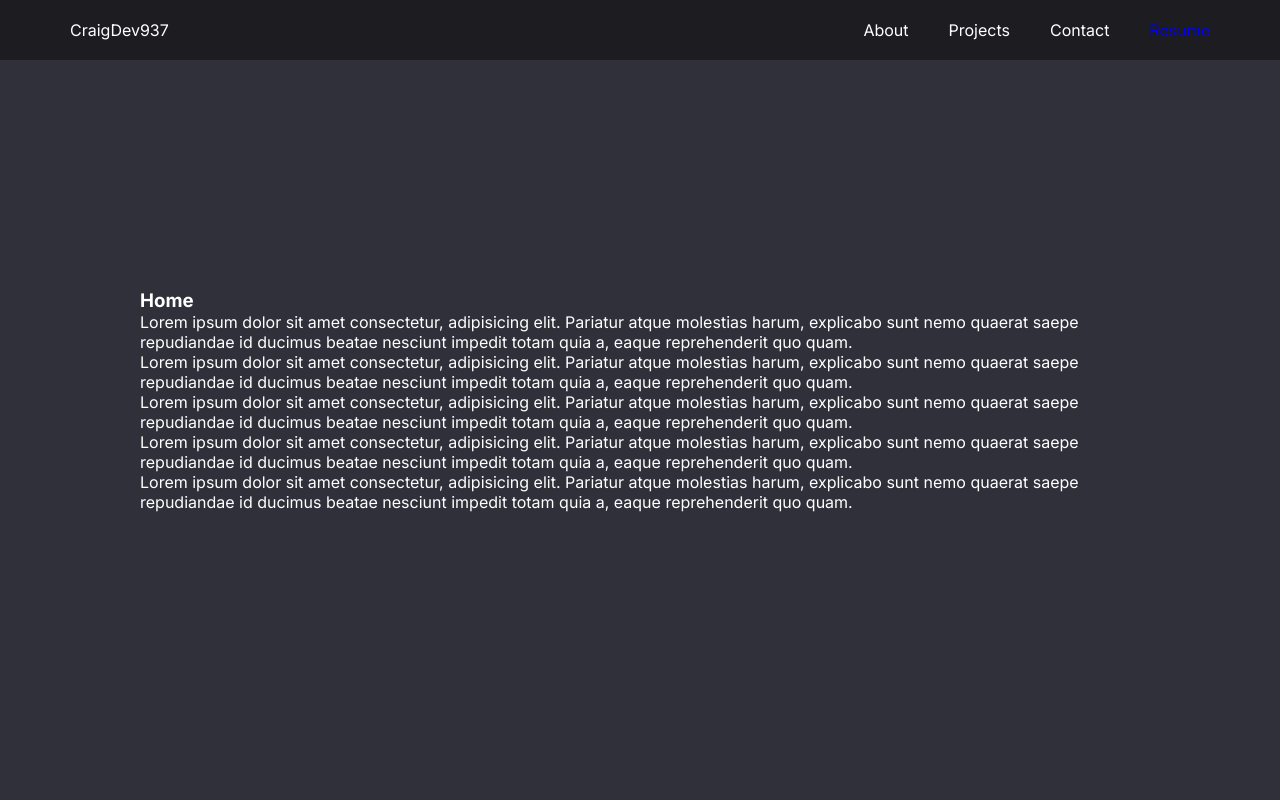
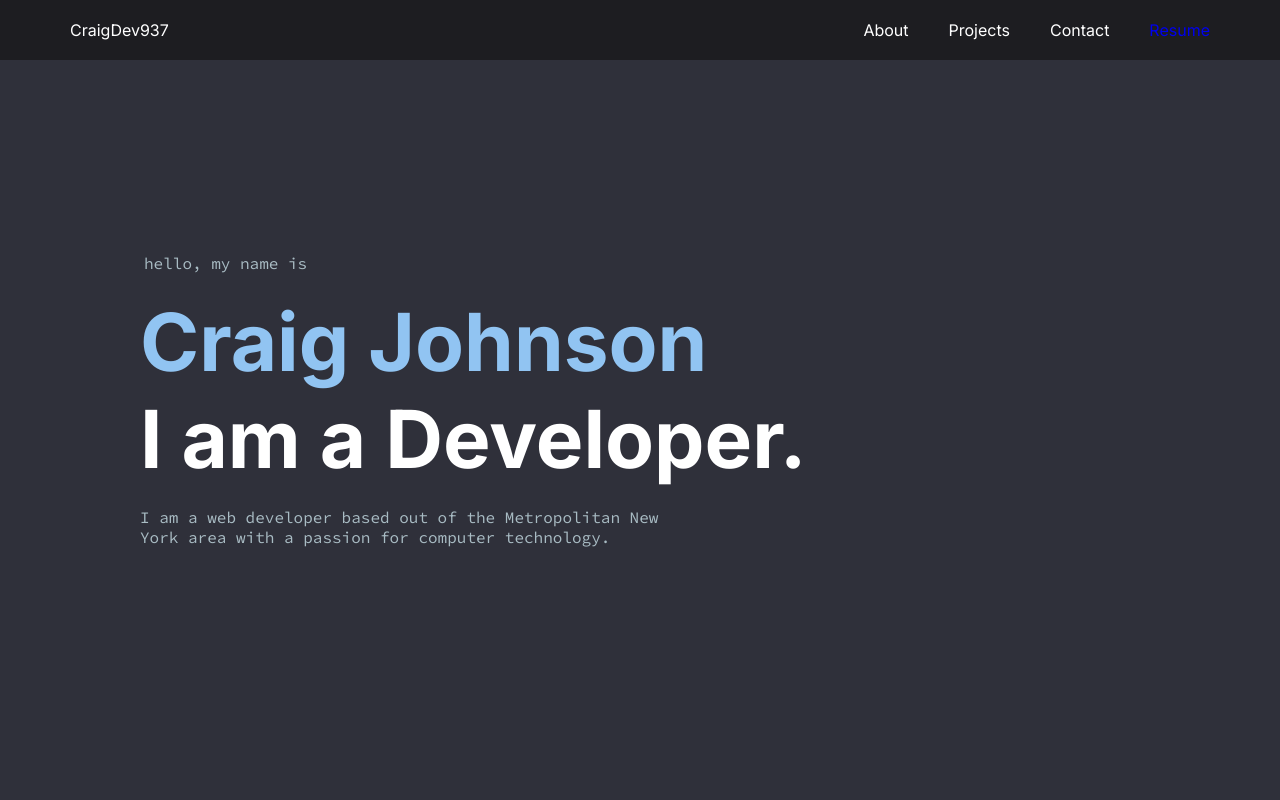
Before and after one commit to craigdev937/tportfolio1, a React app: page / in a window 1280 px wide. Shown: the top 800 px of the page. Built offline with nearby package versions, Linux system fonts and the light colour scheme; the HTML template or start-up script is replaced by a standard one.

Commit message:
Updated the Home component.

```diff
--- a/src/app/App.css
+++ b/src/app/App.css
@@ -1,4 +1,5 @@
 @import url('https://fonts.googleapis.com/css2?family=Inter:wght@400;500;600;700&display=swap');
+@import url('https://fonts.googleapis.com/css2?family=Source+Code+Pro:wght@400;600&display=swap');
 
 :root {
     --font-small: 14px;
@@ -12,7 +13,8 @@
     --background-card-hover: #69c7d6ca;
     --text-main: #fff;
     --text-muted: #a9bcc4;
-    --text-highlight: #69c8d6;
+    /* --text-highlight: #69c8d6; */
+    --text-highlight: #91c4f2;
     --text-highlight-hover: #69c7d639;
 }
 
@@ -48,7 +50,7 @@
 
 .main__pages {
     min-height: 100vh;
-    padding: 0px 50px;
+    padding: 0px 40px;
 }
 
 .blur {
--- a/src/containers/home/Home.css
+++ b/src/containers/home/Home.css
@@ -0,0 +1,25 @@
+.intro__text {
+    color: var(--text-muted);
+    margin: 0px 0px 20px 4px;
+    font-family: 'Source Code Pro', monospace;
+}
+
+.large__head {
+    font-size: clamp(40px, 8vw, 80px);
+    font-family: 'Inter', sans-serif;
+}
+
+.my__name {
+    color: var(--text-highlight);
+}
+
+.title {
+    color: var(--text-main);
+}
+
+.description {
+    color: var(--text-muted);
+    max-width: 540px;
+    margin-top: 20px;
+    font-family: 'Source Code Pro', monospace;
+}
--- a/src/containers/home/Home.tsx
+++ b/src/containers/home/Home.tsx
@@ -1,16 +1,50 @@
 import React from "react";
 import "./Home.css";
+import { motion } from "framer-motion";
 
 export const Home = (): JSX.Element => {
     return (
         <React.Fragment>
-            <section id="home" className="app__section">
-                <h1>Home</h1>
-                <p>Lorem ipsum dolor sit amet consectetur, adipisicing elit. Pariatur atque molestias harum, explicabo sunt nemo quaerat saepe repudiandae id ducimus beatae nesciunt impedit totam quia a, eaque reprehenderit quo quam.</p>
-                <p>Lorem ipsum dolor sit amet consectetur, adipisicing elit. Pariatur atque molestias harum, explicabo sunt nemo quaerat saepe repudiandae id ducimus beatae nesciunt impedit totam quia a, eaque reprehenderit quo quam.</p>
-                <p>Lorem ipsum dolor sit amet consectetur, adipisicing elit. Pariatur atque molestias harum, explicabo sunt nemo quaerat saepe repudiandae id ducimus beatae nesciunt impedit totam quia a, eaque reprehenderit quo quam.</p>
-                <p>Lorem ipsum dolor sit amet consectetur, adipisicing elit. Pariatur atque molestias harum, explicabo sunt nemo quaerat saepe repudiandae id ducimus beatae nesciunt impedit totam quia a, eaque reprehenderit quo quam.</p>
-                <p>Lorem ipsum dolor sit amet consectetur, adipisicing elit. Pariatur atque molestias harum, explicabo sunt nemo quaerat saepe repudiandae id ducimus beatae nesciunt impedit totam quia a, eaque reprehenderit quo quam.</p>
+            <section id="home"
+                className="app__section">
+                <motion.p
+                    className="intro__text"
+                    initial={{ opacity: 0 }}
+                    animate={{ opacity: 1 }}
+                    transition={{
+                        duration: 1,
+                        ease: "easeIn"
+                    }}
+                >hello, my name is
+                </motion.p>
+                <motion.h1
+                    className="my__name large__head"
+                    initial={{ y: 50, opacity: 0 }}
+                    animate={{ y: 0, opacity: 1 }}
+                    transition={{
+                        duration: 1,
+                        ease: "easeIn",
+                        delay: 1
+                    }}
+                >Craig Johnson
+                </motion.h1>
+                <motion.h5
+                    className="title large__head"
+                    initial={{ y: 50, opacity: 0 }}
+                    animate={{ y: 0, opacity: 1 }}
+                    transition={{
+                        duration: 1,
+                        ease: "easeIn",
+                        delay: 1.2
+                    }}
+                >I am a Developer.
+                </motion.h5>
+                <motion.p
+                    className="description"
+                >I am a web developer based out of the
+                    Metropolitan New York area with
+                    a passion for computer technology.
+                </motion.p>
             </section>
         </React.Fragment>
     );
```
